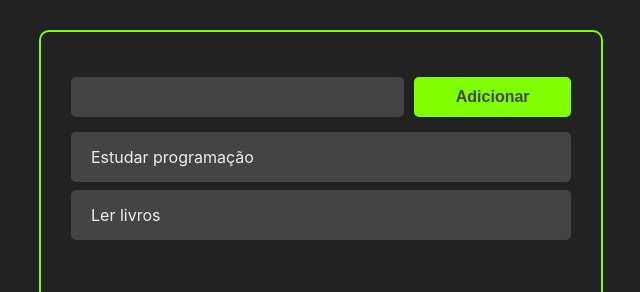
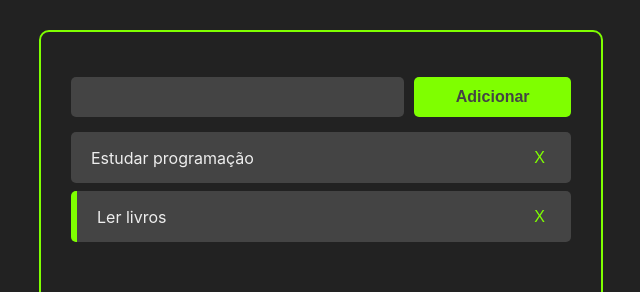
Before and after one commit to gustavobrigatti/estudo-react, a React (Create React App) app: page / in a window 1280 px wide. Shown: the top 292 px of the page, without its empty margins (319-959 px from the left). Built offline with nearby package versions, Linux system fonts and the light colour scheme; the HTML template or start-up script is replaced by a standard one.

Commit message:
adição de conclusão e exclusão de tarefa da lista de tasks

```diff
--- a/src/App.jsx
+++ b/src/App.jsx
@@ -18,6 +18,21 @@ const App = () => {
     },
   ]);
 
+  const handleTaskClick = (taskId) => {
+    const newTasks = tasks.map( task => {
+      if (task.id == taskId) return {...task, completed: !task.completed};
+
+      return task;
+    });
+
+    setTasks(newTasks);
+  };
+
+  const handleTasDeletion = (taskId) => {
+    const newTasks = tasks.filter( task => task.id !=  taskId);
+    setTasks(newTasks);
+  };
+
   const handleTaskAddition = (taskTitle) => {
     const newTasks = [...tasks,
       {
@@ -34,7 +49,7 @@ const App = () => {
     <>
       <div className="container">
         <AddTask handleTaskAddition={handleTaskAddition}/>
-        <Tasks tasks={tasks}/>
+        <Tasks tasks={tasks} handleTaskClick={handleTaskClick} handleTasDeletion={handleTasDeletion}/>
       </div>
     </>
   );
--- a/src/components/Task.css
+++ b/src/components/Task.css
@@ -8,3 +8,15 @@
     color: #eee;
     align-items: center;
 }
+
+.task-title{
+    cursor: pointer;
+}
+
+.remove-task-button{
+    background-color: #444;
+    border: none;
+    font-size: 16px;
+    color: chartreuse;
+    cursor: pointer;
+}
--- a/src/components/Task.jsx
+++ b/src/components/Task.jsx
@@ -1,8 +1,22 @@
 import React from 'react';
 import "./Task.css";
 
-const Task = ({ task }) => {
-    return <div className="task-container">{task.title}</div>;
+const Task = ({ task, handleTaskClick, handleTasDeletion }) => {
+    return(
+        <div
+            className="task-container"
+            style={task.completed ? {borderLeft: '6px solid chartreuse'}:{}}
+        >
+            <div className="task-title" onClick={() => handleTaskClick(task.id)}>
+                {task.title}
+            </div>
+
+            <div className='buttons-container'>
+                <button className='remove-task-button' onClick={() => handleTasDeletion(task.id)}>X</button>
+            </div>
+        </div>
+    );
+    //return <div className="task-container">{task.title}</div>;
 }
 
 export default Task;
--- a/src/components/Tasks.jsx
+++ b/src/components/Tasks.jsx
@@ -1,10 +1,10 @@
 import React from "react";
 import Task from "./Task"
 
-const Tasks = ({ tasks }) =>{
+const Tasks = ({ tasks, handleTaskClick, handleTasDeletion }) =>{
     return (
         <>
-            {tasks.map((task) => (<Task task={task} />))}
+            {tasks.map((task) => (<Task task={task} handleTaskClick={handleTaskClick} handleTasDeletion={handleTasDeletion} />))}
         </>
     );
 };
```
